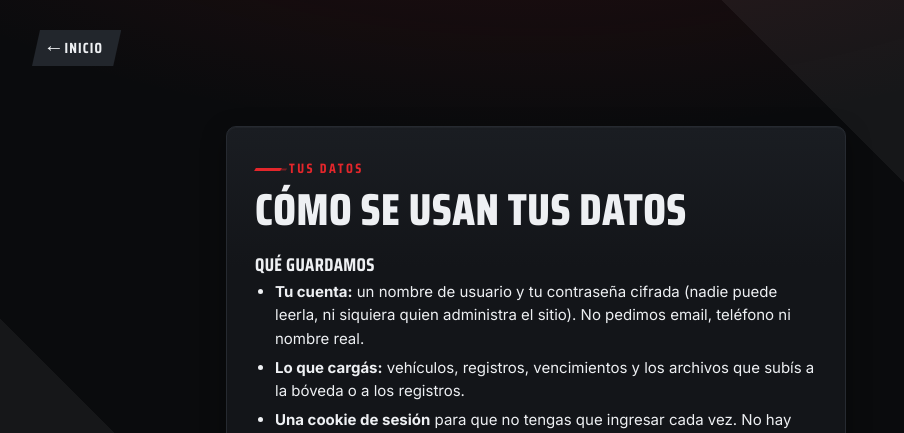
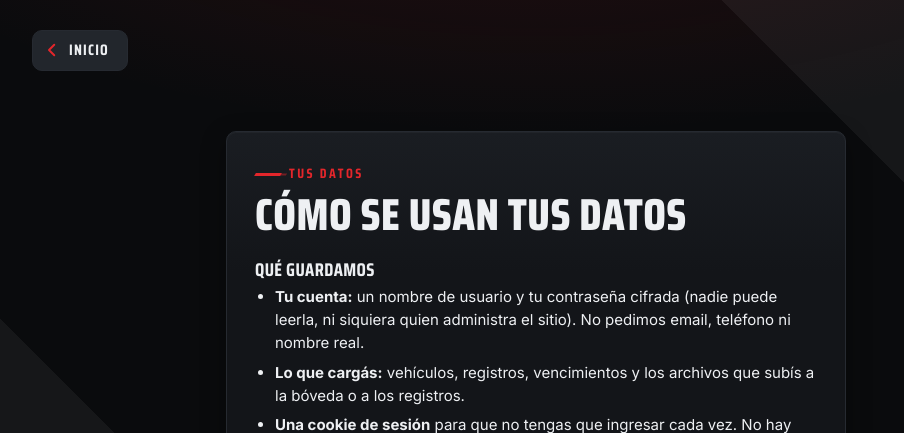
Before and after one commit to pianciola/garajedata, a Flask app: page /privacidad in a window 1280 px wide. Shown: the part 66-499 px from the top of the page, without its empty margins (104-1008 px from the left). Run offline with Flask 3, Linux system fonts and the light colour scheme.

Commit message:
Botón «volver» más claro: flecha en SVG, esquinas redondeadas y área táctil mayor
Co-Authored-By: Claude Sonnet 5.5 <noreply@anthropic.com>

```diff
--- a/static/style.css
+++ b/static/style.css
@@ -153,14 +153,20 @@ main.wrap { padding-top: 30px; padding-bottom: 48px; min-height: calc(100vh - 15
 .title-main h1 { min-width: 0; overflow-wrap: anywhere; }
 .notes { margin: .6rem 0 0; color: var(--muted); white-space: pre-line; max-width: 60ch; }
 .back {
-  display: inline-flex; align-items: center; gap: 6px; margin-bottom: 20px;
-  padding: 7px 18px 7px 16px; background: var(--surface-3); color: var(--text);
-  clip-path: polygon(8px 0, 100% 0, calc(100% - 8px) 100%, 0 100%);
-  font-family: var(--display); font-size: .92rem; font-weight: 700;
-  text-transform: uppercase; letter-spacing: .08em;
-  transition: background .15s, color .15s;
+  display: inline-flex; align-items: center; gap: 8px; margin-bottom: 20px; min-height: 40px;
+  padding: 8px 18px 8px 10px; background: var(--surface-3); color: var(--text);
+  border: 1px solid var(--border); border-radius: 10px;
+  font-family: var(--display); font-size: .95rem; font-weight: 700;
+  text-transform: uppercase; letter-spacing: .08em; max-width: 100%;
+  transition: background .15s, border-color .15s, transform .15s;
 }
-.back:hover { text-decoration: none; background: var(--accent); color: #fff; }
+.back > span { overflow: hidden; text-overflow: ellipsis; white-space: nowrap; }
+.back-flecha { flex: none; color: var(--accent); transition: transform .15s, color .15s; }
+.back:hover { text-decoration: none; background: #2c3139; border-color: #3a3f48; }
+.back:hover .back-flecha { transform: translateX(-3px); }
+.back:active { transform: translateY(1px); }
+.back:focus-visible { outline: 2px solid #fff; outline-offset: 2px; box-shadow: none; }
+@media print { .back { display: none; } }
 
 /* Patentes: <span class="plate plate-…"><b>AB 123 CD</b></span>. Todo en em,
    así escalan con el font-size del lugar donde se muestran. */
--- a/templates/compartir.html
+++ b/templates/compartir.html
@@ -1,7 +1,7 @@
 {% extends "base.html" %}
 {% block title %}Compartir · {{ nombre_auto(v) }}{% endblock %}
 {% block content %}
-<a class="back" href="{{ url_for('vehiculo', vid=v.id) }}">← {{ nombre_auto(v) }}</a>
+<a class="back" href="{{ url_for('vehiculo', vid=v.id) }}"><svg class="back-flecha" viewBox="0 0 24 24" width="18" height="18" fill="none" stroke="currentColor" stroke-width="2.6" stroke-linecap="round" stroke-linejoin="round" aria-hidden="true"><path d="M15 5l-7 7 7 7"/></svg><span>{{ nombre_auto(v) }}</span></a>
 <section class="card form-card narrow wide-ish">
   <div class="eyebrow">Compartir bitácora</div>
   <h1>{{ nombre_auto(v) }}</h1>
--- a/templates/cuenta.html
+++ b/templates/cuenta.html
@@ -1,7 +1,7 @@
 {% extends "base.html" %}
 {% block title %}Mi cuenta{% endblock %}
 {% block content %}
-<a class="back" href="{{ url_for('index') }}">← Mis vehículos</a>
+<a class="back" href="{{ url_for('index') }}"><svg class="back-flecha" viewBox="0 0 24 24" width="18" height="18" fill="none" stroke="currentColor" stroke-width="2.6" stroke-linecap="round" stroke-linejoin="round" aria-hidden="true"><path d="M15 5l-7 7 7 7"/></svg><span>Mis vehículos</span></a>
 <section class="card form-card narrow">
   <div class="eyebrow">Mi cuenta</div>
   <h1>{{ usuario.usuario }}</h1>
--- a/templates/documentos.html
+++ b/templates/documentos.html
@@ -1,7 +1,7 @@
 {% extends "base.html" %}
 {% block title %}Documentación · {{ nombre_auto(v) }}{% endblock %}
 {% block content %}
-<a class="back" href="{{ url_for('vehiculo', vid=v.id) }}#documentacion">← {{ nombre_auto(v) }}</a>
+<a class="back" href="{{ url_for('vehiculo', vid=v.id) }}#documentacion"><svg class="back-flecha" viewBox="0 0 24 24" width="18" height="18" fill="none" stroke="currentColor" stroke-width="2.6" stroke-linecap="round" stroke-linejoin="round" aria-hidden="true"><path d="M15 5l-7 7 7 7"/></svg><span>{{ nombre_auto(v) }}</span></a>
 <section class="card form-card">
   <div class="eyebrow">Documentación</div>
   <h1>Vencimientos</h1>
--- a/templates/estadisticas.html
+++ b/templates/estadisticas.html
@@ -1,7 +1,7 @@
 {% extends "base.html" %}
 {% block title %}Estadísticas · {{ nombre_auto(v) }}{% endblock %}
 {% block content %}
-<a class="back" href="{{ url_for('vehiculo', vid=v.id) }}">← {{ nombre_auto(v) }}</a>
+<a class="back" href="{{ url_for('vehiculo', vid=v.id) }}"><svg class="back-flecha" viewBox="0 0 24 24" width="18" height="18" fill="none" stroke="currentColor" stroke-width="2.6" stroke-linecap="round" stroke-linejoin="round" aria-hidden="true"><path d="M15 5l-7 7 7 7"/></svg><span>{{ nombre_auto(v) }}</span></a>
 <section class="hero">
   <div>
     <div class="eyebrow">Estadísticas</div>
--- a/templates/libro.html
+++ b/templates/libro.html
@@ -7,7 +7,7 @@
   {% if compartido %}
     <div class="vista-banner">👁 <b>Modo vista</b> · Bitácora compartida. Solo lectura.</div>
   {% else %}
-    <a class="back" href="{{ url_for('vehiculo', vid=v.id) }}">← {{ nombre_auto(v) }}</a>
+    <a class="back" href="{{ url_for('vehiculo', vid=v.id) }}"><svg class="back-flecha" viewBox="0 0 24 24" width="18" height="18" fill="none" stroke="currentColor" stroke-width="2.6" stroke-linecap="round" stroke-linejoin="round" aria-hidden="true"><path d="M15 5l-7 7 7 7"/></svg><span>{{ nombre_auto(v) }}</span></a>
   {% endif %}
   <button class="btn btn-primary" type="button" onclick="window.print()">Descargar PDF</button>
 </div>
--- a/templates/privacidad.html
+++ b/templates/privacidad.html
@@ -1,7 +1,7 @@
 {% extends "base.html" %}
 {% block title %}Privacidad{% endblock %}
 {% block content %}
-<a class="back" href="{{ url_for('index') }}">← Inicio</a>
+<a class="back" href="{{ url_for('index') }}"><svg class="back-flecha" viewBox="0 0 24 24" width="18" height="18" fill="none" stroke="currentColor" stroke-width="2.6" stroke-linecap="round" stroke-linejoin="round" aria-hidden="true"><path d="M15 5l-7 7 7 7"/></svg><span>Inicio</span></a>
 <section class="card form-card narrow wide-ish legal">
   <div class="eyebrow">Tus datos</div>
   <h1>Cómo se usan tus datos</h1>
--- a/templates/recibir.html
+++ b/templates/recibir.html
@@ -1,7 +1,7 @@
 {% extends "base.html" %}
 {% block title %}Recibir un vehículo{% endblock %}
 {% block content %}
-<a class="back" href="{{ url_for('index') }}">← Mis vehículos</a>
+<a class="back" href="{{ url_for('index') }}"><svg class="back-flecha" viewBox="0 0 24 24" width="18" height="18" fill="none" stroke="currentColor" stroke-width="2.6" stroke-linecap="round" stroke-linejoin="round" aria-hidden="true"><path d="M15 5l-7 7 7 7"/></svg><span>Mis vehículos</span></a>
 <section class="card form-card narrow">
   <div class="eyebrow">Recibir un vehículo</div>
   <h1>Código de transferencia</h1>
--- a/templates/registro_form.html
+++ b/templates/registro_form.html
@@ -1,7 +1,7 @@
 {% extends "base.html" %}
 {% block title %}{{ 'Editar registro' if r.id else 'Nuevo registro' }}{% endblock %}
 {% block content %}
-<a class="back" href="{{ url_for('vehiculo', vid=v.id) }}">← {{ nombre_auto(v) }}</a>
+<a class="back" href="{{ url_for('vehiculo', vid=v.id) }}"><svg class="back-flecha" viewBox="0 0 24 24" width="18" height="18" fill="none" stroke="currentColor" stroke-width="2.6" stroke-linecap="round" stroke-linejoin="round" aria-hidden="true"><path d="M15 5l-7 7 7 7"/></svg><span>{{ nombre_auto(v) }}</span></a>
 <section class="card form-card">
   <h1>{{ 'Editar registro' if r.id else 'Nuevo registro' }}</h1>
   <form method="post" class="form" enctype="multipart/form-data"><input type="hidden" name="csrf" value="{{ csrf_token() }}">
--- a/templates/transferir.html
+++ b/templates/transferir.html
@@ -1,7 +1,7 @@
 {% extends "base.html" %}
 {% block title %}Transferir · {{ nombre_auto(v) }}{% endblock %}
 {% block content %}
-<a class="back" href="{{ url_for('vehiculo', vid=v.id) }}">← {{ nombre_auto(v) }}</a>
+<a class="back" href="{{ url_for('vehiculo', vid=v.id) }}"><svg class="back-flecha" viewBox="0 0 24 24" width="18" height="18" fill="none" stroke="currentColor" stroke-width="2.6" stroke-linecap="round" stroke-linejoin="round" aria-hidden="true"><path d="M15 5l-7 7 7 7"/></svg><span>{{ nombre_auto(v) }}</span></a>
 <section class="card form-card narrow wide-ish">
   <div class="eyebrow">Transferir a otra cuenta</div>
   <h1>{{ nombre_auto(v) }}</h1>
--- a/templates/vehiculo.html
+++ b/templates/vehiculo.html
@@ -2,7 +2,7 @@
 {% block title %}{{ nombre_auto(v) }}{% endblock %}
 {% block content %}
 {% from "_auto.html" import vista with context %}
-<a class="back" href="{{ url_for('index') }}">← Mis vehículos</a>
+<a class="back" href="{{ url_for('index') }}"><svg class="back-flecha" viewBox="0 0 24 24" width="18" height="18" fill="none" stroke="currentColor" stroke-width="2.6" stroke-linecap="round" stroke-linejoin="round" aria-hidden="true"><path d="M15 5l-7 7 7 7"/></svg><span>Mis vehículos</span></a>
 
 <section class="hero hero-car">
   <div class="hero-info">
--- a/templates/vehiculo_form.html
+++ b/templates/vehiculo_form.html
@@ -2,7 +2,7 @@
 {% block title %}{{ 'Editar vehículo' if v and v.id else 'Nuevo vehículo' }}{% endblock %}
 {% block content %}
 {% set editando = v and v.id %}
-<a class="back" href="{{ url_for('vehiculo', vid=v.id) if editando else url_for('index') }}">← Volver</a>
+<a class="back" href="{{ url_for('vehiculo', vid=v.id) if editando else url_for('index') }}"><svg class="back-flecha" viewBox="0 0 24 24" width="18" height="18" fill="none" stroke="currentColor" stroke-width="2.6" stroke-linecap="round" stroke-linejoin="round" aria-hidden="true"><path d="M15 5l-7 7 7 7"/></svg><span>Volver</span></a>
 <section class="card form-card">
   <h1>{{ 'Editar vehículo' if editando else 'Nuevo vehículo' }}</h1>
   <form method="post" class="form" enctype="multipart/form-data"><input type="hidden" name="csrf" value="{{ csrf_token() }}">
```
